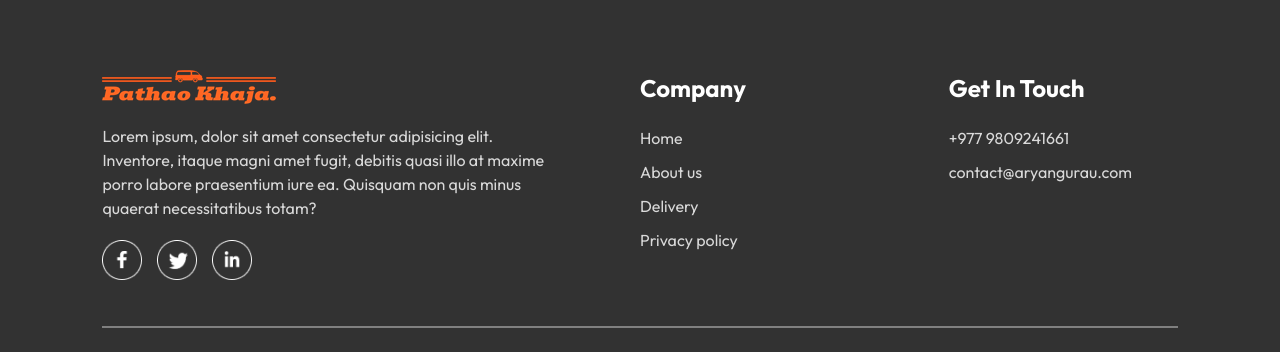
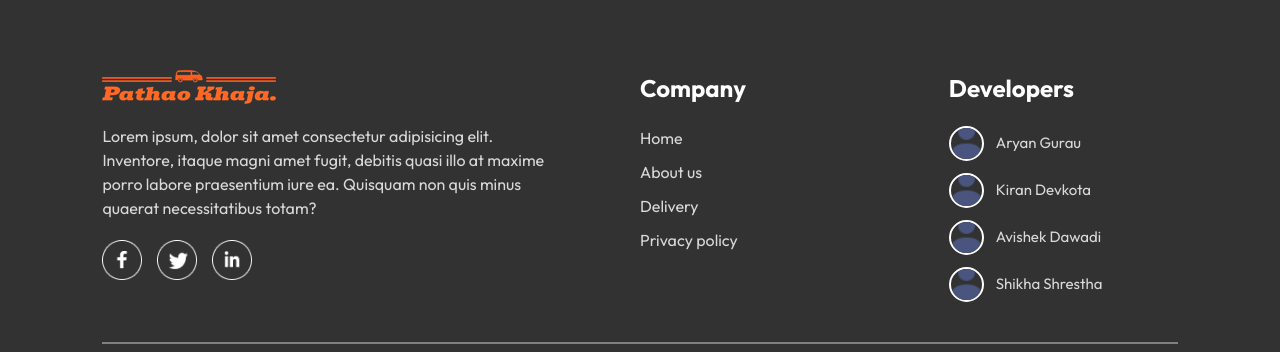
Before and after one commit to aryangurau/food-del, a React (Vite) app in the folder frontend/: page /myorders in a window 1280 px wide. Shown: the part 336-688 px from the top of the page. Built offline with nearby package versions, Linux system fonts and the light colour scheme; no server answers.

Commit message:
added the developers name and image

```diff
--- a/frontend/src/components/Footer/Footer.css
+++ b/frontend/src/components/Footer/Footer.css
@@ -9,18 +9,14 @@
   padding-top: 80px;
   margin-top: 100px;
 }
+
 .footer-content {
   width: 100%;
   display: grid;
   grid-template-columns: 2fr 1fr 1fr;
   gap: 80px;
 }
-/* .footer-content-left .icon{
 
-  width: 150px;
-  height: 10px;
-
-} */
 .footer-content-left,
 .footer-content-right,
 .footer-content-center {
@@ -29,6 +25,7 @@
   align-items: start;
   gap: 20px;
 }
+
 .footer-content-left li,
 .footer-content-right li,
 .footer-content-center li {
@@ -36,14 +33,53 @@
   margin-bottom: 10px;
   cursor: pointer;
 }
+
 .footer-content-right h2,
 .footer-content-center h2 {
   color: white;
 }
+
+.developer-list {
+  display: flex;
+  flex-direction: column;
+  gap: 12px;
+}
+
+.developer-item {
+  display: flex;
+  align-items: center;
+  gap: 12px;
+  transition: transform 0.3s ease;
+}
+
+.developer-item:hover {
+  transform: translateX(5px);
+}
+
+.developer-image {
+  width: 35px;
+  height: 35px;
+  border-radius: 50%;
+  object-fit: cover;
+  border: 2px solid #fff;
+  transition: transform 0.3s ease;
+}
+
+.developer-item:hover .developer-image {
+  transform: scale(1.1);
+}
+
+.developer-item span {
+  color: #d9d9d9;
+  font-size: 15px;
+  white-space: nowrap;
+}
+
 .footer-social-icons img {
   width: 40px;
   margin-right: 15px;
 }
+
 .footer hr {
   width: 100%;
   height: 2px;
@@ -51,13 +87,30 @@
   background-color: grey;
   border: none;
 }
+
 @media (max-width: 750px) {
   .footer-content {
     display: flex;
     flex-direction: column;
     gap: 35px;
   }
+
   .footer-copyright {
     text-align: center;
   }
+
+  .developer-list {
+    flex-direction: row;
+    flex-wrap: wrap;
+    justify-content: flex-start;
+    gap: 15px 20px;
+  }
+
+  .developer-item {
+    min-width: 160px;
+  }
+
+  .developer-item:hover {
+    transform: translateX(0) translateY(-2px);
+  }
 }
--- a/frontend/src/components/Footer/Footer.jsx
+++ b/frontend/src/components/Footer/Footer.jsx
@@ -28,11 +28,25 @@ const Footer = () => {
           </ul>
         </div>
         <div className="footer-content-right">
-          <h2>Get In Touch</h2>
-          <ul>
-            <li>+977 9809241661</li>
-            <li>contact@aryangurau.com</li>
-          </ul>
+          <h2>Developers</h2>
+          <div className="developer-list">
+            <div className="developer-item">
+              <img src={assets.profile_icon} alt="Aryan Gurau" className="developer-image" />
+              <span>Aryan Gurau</span>
+            </div>
+            <div className="developer-item">
+              <img src={assets.profile_icon} alt="Kiran Devkota" className="developer-image" />
+              <span>Kiran Devkota</span>
+            </div>
+            <div className="developer-item">
+              <img src={assets.profile_icon} alt="Avishek Dawadi" className="developer-image" />
+              <span>Avishek Dawadi</span>
+            </div>
+            <div className="developer-item">
+              <img src={assets.profile_icon} alt="Shikha Shrestha" className="developer-image" />
+              <span>Shikha Shrestha</span>
+            </div>
+          </div>
         </div>
       </div>
       <hr />
```
